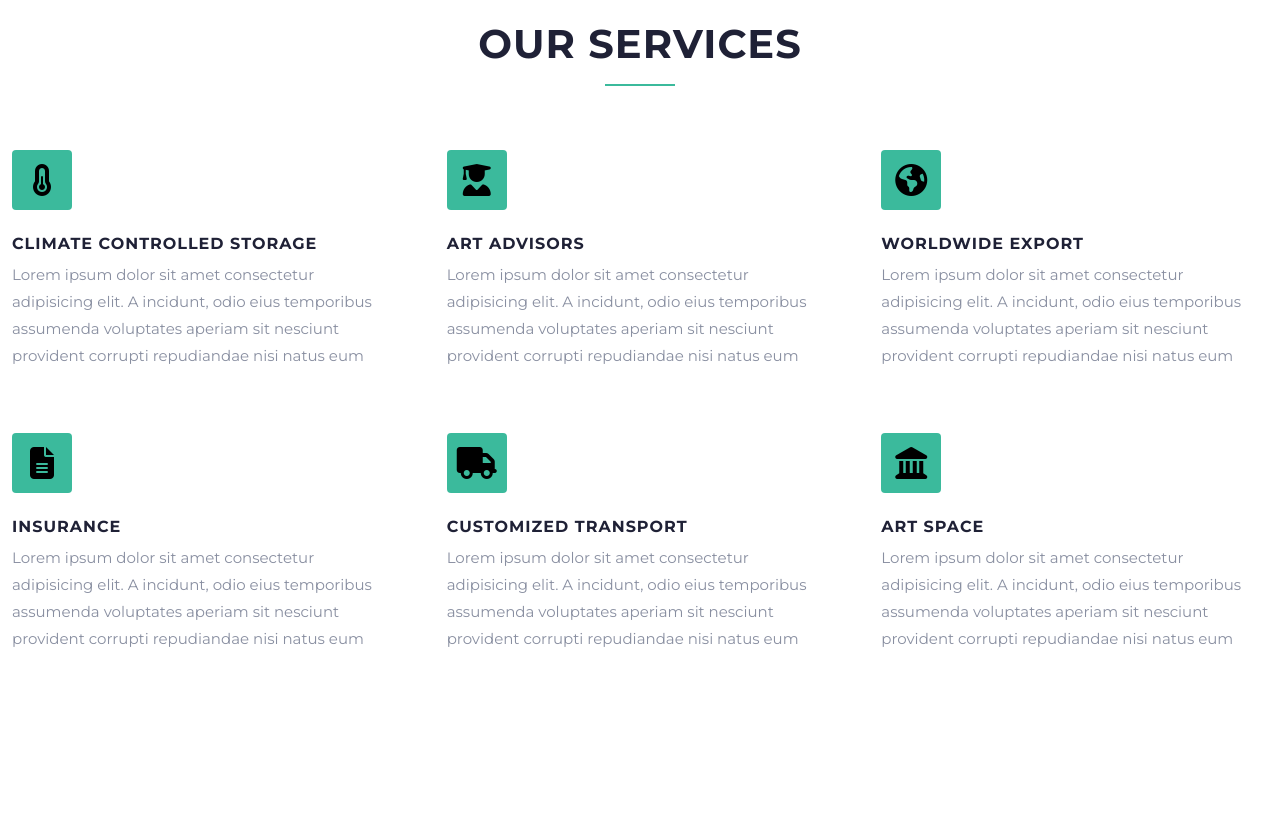
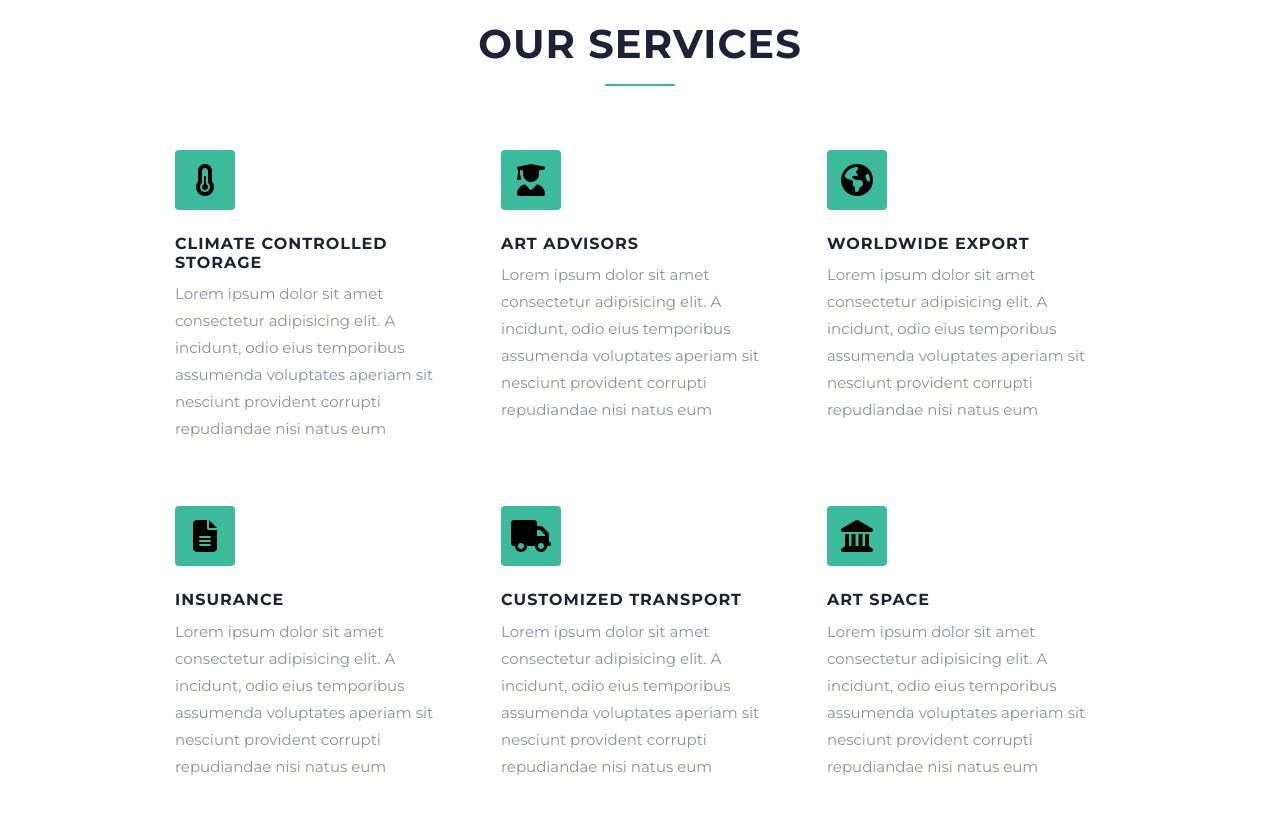
Before and after one commit to JessikaGyllstrom/ArtIgniteWebsite, a plain HTML site: page index.html in a window 1280 px wide. Shown: the part 960-1783 px from the top of the page. Drawn offline with nearby package versions, Linux system fonts and the light colour scheme; a web font is replaced by a local one.

Commit message:
more css

```diff
--- a/index.html
+++ b/index.html
@@ -66,8 +66,9 @@
                 </div>
             </div>
         </div>
-        <div class="row">
-            <div class="col-lg-4 col-sm-6 p-4">
+
+        <div class="row justify-content-center">
+            <div class="col-lg-4 col-sm-6 p-4 w-25">
                 <div class="icon-box">
                     <i class="fa-solid fa-temperature-half"></i>                </div>
                 <h4 class="title-sm-dark mt-4">Climate Controlled Storage</h4>
@@ -76,7 +77,7 @@
                     sit nesciunt provident corrupti repudiandae nisi natus eum
                 </p>
             </div>
-            <div class="col-lg-4 col-sm-6 p-4">
+            <div class="col-lg-4 col-sm-6 p-4 w-25">
                 <div class="icon-box">
                     <i class="fa-solid fa-user-graduate"></i>
                 </div>
@@ -86,7 +87,7 @@
                     sit nesciunt provident corrupti repudiandae nisi natus eum
                 </p>
             </div>
-            <div class="col-lg-4 col-sm-6 p-4">
+            <div class="col-lg-4 col-sm-6 p-4 w-25">
                 <div class="icon-box">
                     <i class="fa-solid fa-earth-americas"></i>
                 </div>
@@ -96,7 +97,9 @@
                     sit nesciunt provident corrupti repudiandae nisi natus eum
                 </p>
             </div>
-            <div class="col-lg-4 col-sm-6 p-4">
+            </div>
+        <div class="row justify-content-center">
+            <div class="col-md-4 col-sm-6 p-4 w-25">
                 <div class="icon-box">
                     <i class="fa-solid fa-file-lines"></i>
                 </div>
@@ -106,7 +109,7 @@
                     sit nesciunt provident corrupti repudiandae nisi natus eum
                 </p>
             </div>
-            <div class="col-lg-4 col-sm-6 p-4">
+            <div class="col-lg-4 col-sm-6 p-4 w-25">
                 <div class="icon-box">
                     <i class="fa-solid fa-truck"></i>
                 </div>
@@ -116,7 +119,7 @@
                     sit nesciunt provident corrupti repudiandae nisi natus eum
                 </p>
             </div>
-            <div class="col-lg-4 col-sm-6 p-4">
+            <div class="col-lg-4 col-sm-6 p-4 w-25">
                 <div class="icon-box">
                     <i class="fa-solid fa-landmark"></i>
                 </div>
@@ -126,7 +129,6 @@
                     sit nesciunt provident corrupti repudiandae nisi natus eum
                 </p>
             </div>
-        </div>
     </section>
     <!-- services section end -->
     <!-- gallery section start -->
@@ -271,6 +273,10 @@
     <!-- contact section start -->
     <section id="contact">
         <div class="container">
+            <div class="col-12 section-intro">
+                <h1>CONTACT</h1>
+                <div class="hline"></div>
+            </div>
            <div class="row align-items-center">
               <div class="col-lg-4">
                  <img src="/images/contact.jpg" alt="">
@@ -286,7 +292,7 @@
                        <input type="email" class="form-control" id="exampleInputEmail2" aria-describedby="emailHelp">
                      </div>
                      <div class="mb-3">
-                       <small>Name</small>
+                       <small>Message</small>
                        <textarea name="" id="" cols="30" rows="4" class="form-control"></textarea>
                      </div>
                     <button type="submit" class="btn btn-brand">Submit</button>
--- a/stylesheet/mystyle.css
+++ b/stylesheet/mystyle.css
@@ -113,6 +113,7 @@ section {
 .btn-brand:hover {
     background-color: var(--white);
     color: var(--dark);
+    border: 1px solid var(--teal);
 }
 .section-intro {
     text-align: center;
@@ -240,6 +241,9 @@ form .form-control:focus {
     box-shadow: none;
     border-color: var(--teal);
 }
+form small {
+    color: var(--dark);
+}
 footer {
     background-color: var(--dark);
     color: var(--white);
```
